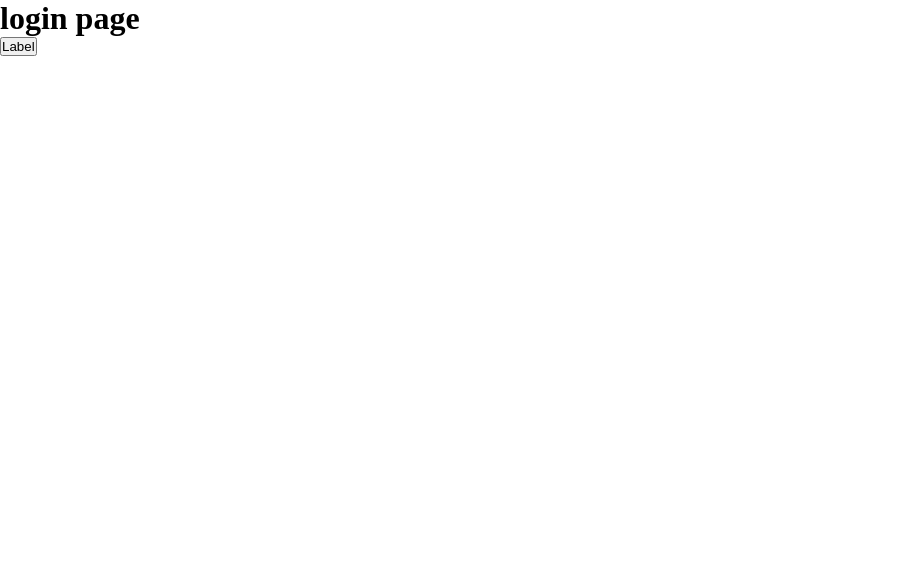
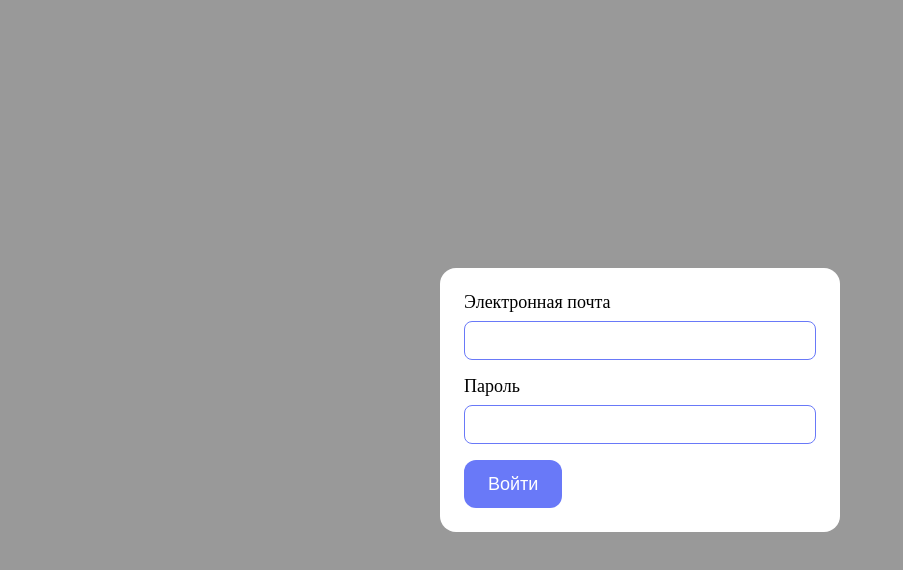
Before and after one commit to guyhawk/my-library-frontend, a Vue app: page /login in a window 1280 px wide. Shown: the top 570 px of the page, without its empty margins (0-903 px from the left). Built offline with nearby package versions, Linux system fonts and the light colour scheme.

Commit message:
added ui elements(button,input text)

```diff
--- a/src/app/index.vue
+++ b/src/app/index.vue
@@ -28,6 +28,6 @@
   </div>
 </template>
 
-<style>
+<style lang="scss">
   @import "./index.scss";
 </style>
--- a/src/app/styles/index.scss
+++ b/src/app/styles/index.scss
@@ -1,12 +1,17 @@
 :root {
   --primary-color: #6979f8;
   --primary-color-hover: #6979a8;
+  --white: #ffffff;
 }
 
 * {
   margin: 0;
   padding: 0;
   box-sizing: border-box;
+}
+
+html {
+  font-size: 18px;
 }
 
 a {
--- a/src/features/login-form/ui.vue
+++ b/src/features/login-form/ui.vue
@@ -23,6 +23,7 @@
   }
 
   const signinClick = async () => {
+    console.log('sing in')
     await store.dispatch(userModel.actions.signInAsync, payload.value)
     router.push('/')
   }
@@ -30,13 +31,25 @@
 </script>
 
 <template>
-  <form>
-    <!-- <label for="email1" class="block text-900 font-medium mb-2">{{ messages.emailPromt }}</label>
-    <InputText id="email1" type="text" class="w-full mb-3" v-model="payload.email"/>
+  <!-- <form> -->
 
-    <label for="password1" class="block text-900 font-medium mb-2">{{ messages.passwordPromt }}</label>
-    <InputText id="password1" type="password" class="w-full mb-3" v-model="payload.password"/>
+      <div class="login-form">
+        <div class="form-item">
+          <label for="email" class="block text-900 font-medium mb-2">{{ messages.emailPromt }}</label>
+          <InputText id="email" type="text" class="w-full mb-3" v-model="payload.email"/>
+        </div>
+        <div class="form-item">
+          <label for="password1" class="block text-900 font-medium mb-2">{{ messages.passwordPromt }}</label>
+          <InputText id="password1" type="password" class="w-full mb-3" v-model="payload.password"/>
+        </div>
+        <Button :label="messages.loginPromt" icon="pi pi-user" @click="signinClick"></Button>
+      </div>
 
+
+
+
+
+    <!--
     <div class="flex align-items-center justify-content-between mb-6">
       <div class="flex align-items-center">
         <Checkbox id="rememberme1" :binary="true" v-model="checked" class="mr-2"></Checkbox>
@@ -45,7 +58,28 @@
       <a class="font-medium no-underline ml-2 text-blue-500 text-right cursor-pointer">{{ messages.forgotPasswordPromt}}</a>
     </div> -->
 
-    <Button :label="messages.loginPromt" icon="pi pi-user" class="w-full" @click.prevent="signinClick"></Button>
-  </form>
+
+  <!-- </form> -->
 
 </template>
+
+<style lang="scss" scoped>
+
+.login-form {
+  width: 100%;
+  max-width: 400px;
+  border-radius: 16px;
+  padding: 24px;
+  background-color: var(--white);
+
+  .form-item {
+    margin-bottom: 16px;
+
+    label {
+      display: block;
+      margin-bottom: 8px;
+    }
+
+  }
+}
+</style>
--- a/src/pages/login/index.vue
+++ b/src/pages/login/index.vue
@@ -5,6 +5,23 @@ import {LoginForm} from '@/features/login-form';
 </script>
 
 <template>
-  <h1>login page</h1>
-  <LoginForm />
+
+  <div class="login-layout">
+    <LoginForm />
+  </div>
+
 </template>
+
+<style lang="scss" scoped>
+
+.login-layout {
+  width: 100vw;
+  height: 100vh;
+  background: rgba($color: #000000, $alpha: 0.4);
+
+  display: flex;
+  justify-content: center;
+  align-items: center;
+}
+
+</style>
--- a/src/shared/ui/button/button.vue
+++ b/src/shared/ui/button/button.vue
@@ -1,3 +1,54 @@
+<script lang="ts" setup>
+  const props = defineProps({
+      label: {
+          type: String,
+          default: 'Submit'
+      },
+      color: {
+          type: String,
+          default: 'primary'
+      },
+      disabled: {
+          type: Boolean,
+          default: false
+      },
+  })
+
+  const emit = defineEmits(['click'])
+  const clickButton = () => {
+    emit('click')
+  }
+</script>
 <template>
-  <button>Label</button>
+  <button :class="['btn', `btn-${color}`]" :disabled="disabled" @click="clickButton">{{label}}</button>
 </template>
+
+<style lang="scss" scoped>
+.btn {
+  height: 48px;
+  display: flex;
+  justify-content: center;
+  align-items: center;
+  padding: 0 24px;
+  font-size: 1rem;
+
+  border: none;
+  border-radius: 12px;
+
+  cursor: pointer;
+
+  &-primary {
+    background-color: var(--primary-color);
+    color: var(--white);
+    &:enabled:hover {
+      background-color: var(--primary-color-hover);
+    }
+  }
+
+  &:disabled {
+    opacity: 0.6;
+    cursor: default;
+  }
+}
+
+</style>
--- a/src/shared/ui/index.ts
+++ b/src/shared/ui/index.ts
@@ -1,6 +1,9 @@
 import {Button} from './button'
+import {InputText} from './input-text'
+
 
 
 export default [
   {name: 'Button', value: Button},
+  {name: 'InputText', value: InputText},
 ]
--- /dev/null
+++ b/src/shared/ui/input-text/index.ts
@@ -0,0 +1,2 @@
+import InputText from './input-text.vue'
+export {InputText}
--- /dev/null
+++ b/src/shared/ui/input-text/input-text.vue
@@ -0,0 +1,50 @@
+<script lang="ts" setup>
+  const props = defineProps({
+      label: {
+          type: String,
+          default: ''
+      },
+      modelValue: {
+          type: String,
+          default: ''
+      },
+      type: {
+          type: String,
+          default: 'text'
+      },
+      name: {
+        type: String,
+        default: ''
+      },
+      placeholder: {
+        type: String,
+        default: ''
+      }
+
+  })
+  const emit = defineEmits(['update:modelValue'])
+  const updateEvent = (e: any) => {
+    if (e) {
+      emit('update:modelValue', e.target.value)
+    }
+  }
+</script>
+<template>
+  <input :id="name" :type="type" @input="updateEvent($event)" :class="['input']" :placeholder="placeholder"/>
+</template>
+
+<style lang="scss" scoped>
+  .input {
+    padding: 8px;
+    border-radius: 8px;
+    outline: none;
+    border: 1px solid var(--primary-color);
+    font-size: 1rem;
+    width: 100%;
+
+    &::placeholder {
+
+    }
+  }
+
+</style>
```
